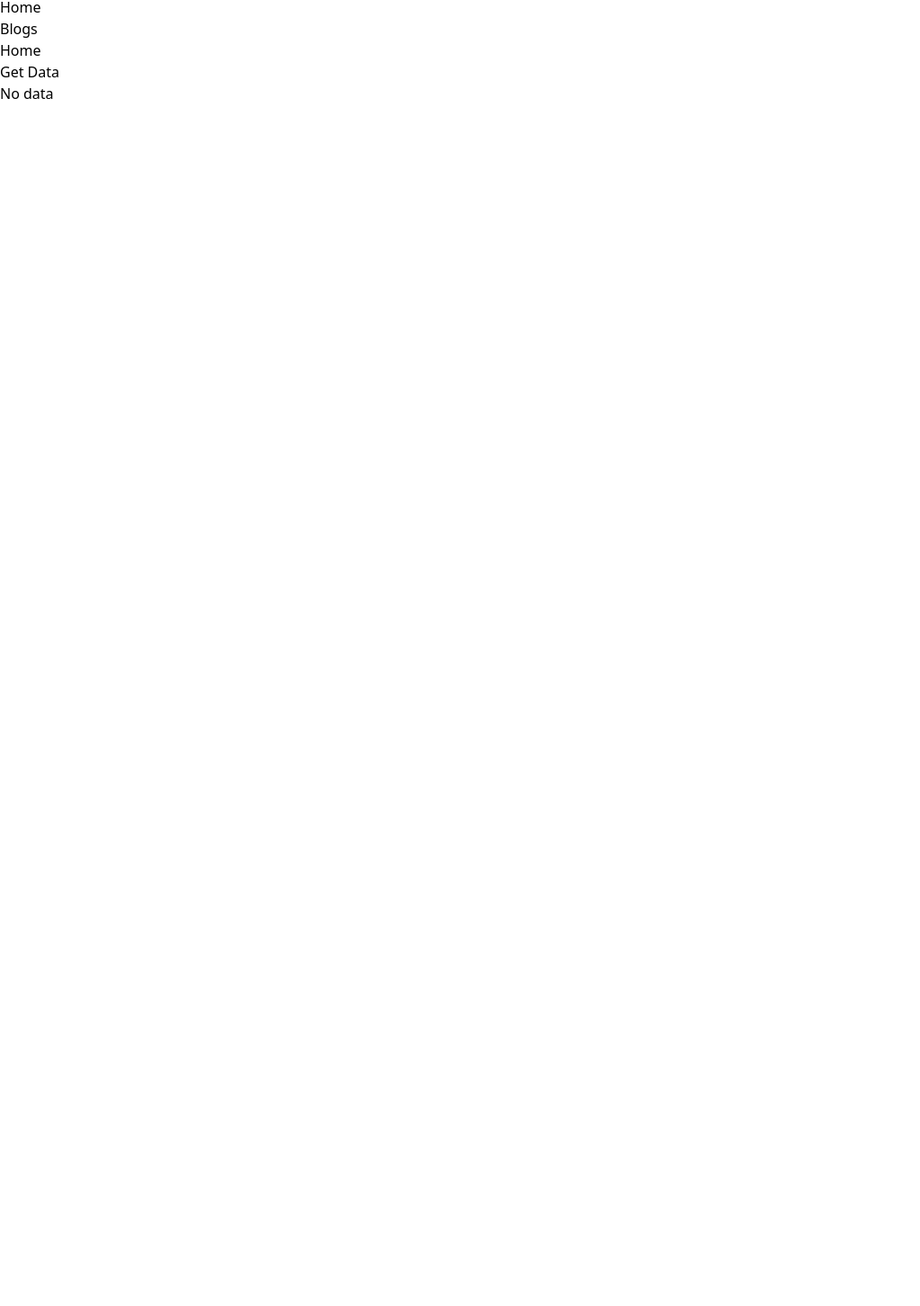
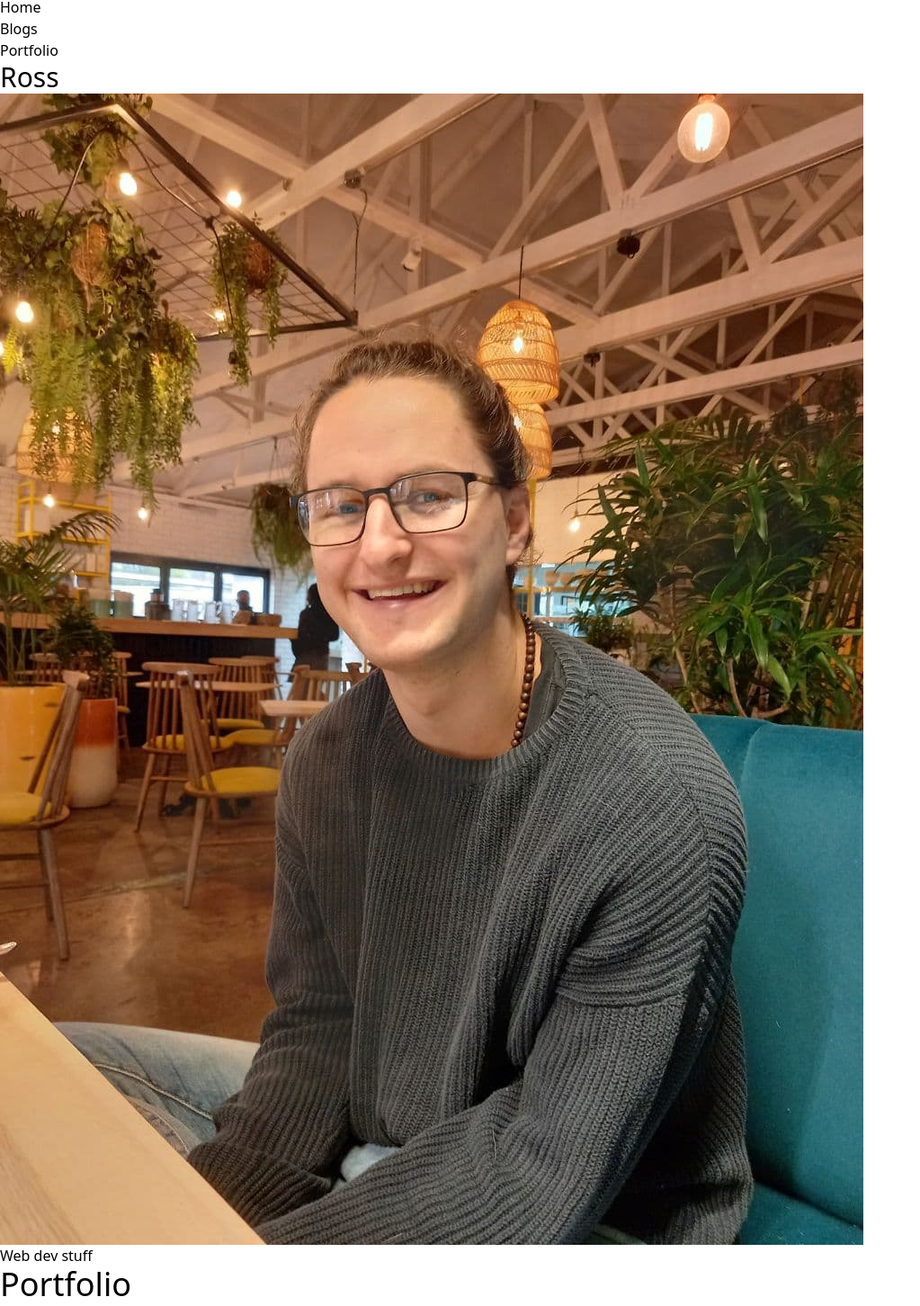
Before and after one commit to SkepticMystic/pivot, a SvelteKit app: page / in a window 1280 px wide. Shown: the part 4-1456 px from the top of the page at 90% size, without its empty margins (0-1023 px from the left). Before the commit the page ends 800 px from the top, so only its background shows below. Built offline with nearby package versions, Linux system fonts and the light colour scheme.

Commit message:
Home start

```diff
--- a/src/app.css
+++ b/src/app.css
@@ -2,6 +2,15 @@
 @tailwind components;
 @tailwind utilities;
 
-.btn {
-	@apply bg-blue-500 text-white font-bold py-2 px-4 rounded;
+h1 {
+	@apply text-4xl;
 }
+h2 {
+	@apply text-3xl;
+}
+h3 {
+	@apply text-2xl;
+}
+h4 {
+	@apply text-xl;
+}
--- a/src/routes/+layout.svelte
+++ b/src/routes/+layout.svelte
@@ -3,14 +3,19 @@
 </script>
 
 <nav>
-	<ul class="flex gap-3">
+	<ul class="py-10 flex gap-10 justify-center text-xl font-serif">
 		<li>
-			<a class="text-lg text-green-500" href="/">Home</a>
+			<a class="hover:underline" href="/" on:click={() => window.scrollTo(0, 0)}> Home </a>
 		</li>
 		<li>
-			<a class="text-lg text-green-500" href="/blogs">Blogs</a>
+			<a class="hover:underline" href="#blogs">Blogs</a>
+		</li>
+		<li>
+			<a class="hover:underline" href="#portfolio">Portfolio</a>
 		</li>
 	</ul>
 </nav>
 
-<slot />
+<div class="p-10">
+	<slot />
+</div>
--- a/src/routes/+page.svelte
+++ b/src/routes/+page.svelte
@@ -1,21 +1,20 @@
 <script lang="ts">
-	let data: {} = {};
 </script>
 
-<h1>Home</h1>
+<div class="flex gap-7">
+	<div>
+		<h2>Ross</h2>
+		<img class="w-10 rounded-full" src="Ross @ Lexis.jpg" alt="" />
+		<p>Web dev stuff</p>
+	</div>
+</div>
 
-<button
-	on:click={async () => {
-		const res = await fetch('/api/data');
-		const new_data = await res.json();
-		data = new_data;
-	}}
->
-	Get Data
-</button>
+<section id="#portfolio" class="my-14">
+	<h1>Portfolio</h1>
 
-{#if Object.keys(data).length > 0}
-	<pre>{JSON.stringify(data, null, 2)}</pre>
-{:else}
-	<p>No data</p>
-{/if}
+	<ul>
+		<li>
+			<a href="https://www.dripcel.com">Dripcel</a>
+		</li>
+	</ul>
+</section>
--- a/src/routes/api/data/+server.ts
+++ /dev/null
@@ -1,6 +0,0 @@
-import { json } from "@sveltejs/kit";
-import type { RequestHandler } from "./$types";
-
-export const GET: RequestHandler = () => {
-    return json({ a: 1, b: 2 })
-}
```
Also changed, not shown: src/lib/components/button.svelte (deleted, +0 -12 lines), src/routes/blogs/+page.svelte (+0 -9 lines), static/Ross @ Lexis.jpg (added).
